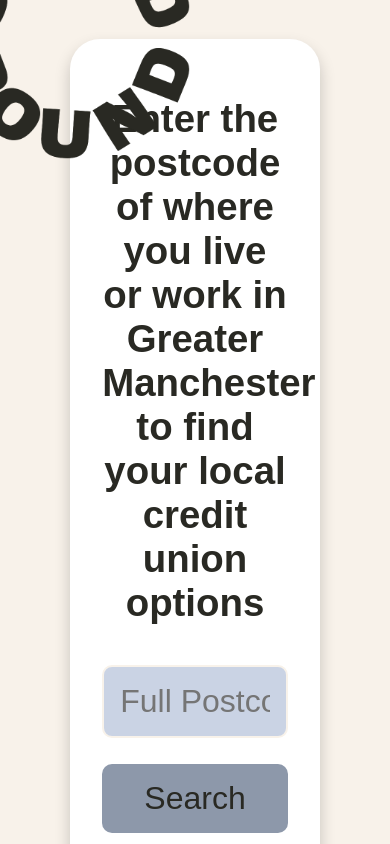
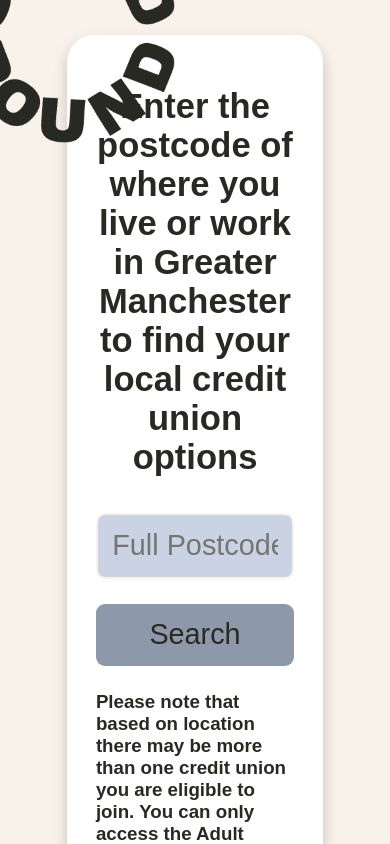
Before and after one commit to j-shohet/PostcodeLiason, a React (Vite) app: page / in a window 390 px wide. Shown: the top 844 px of the page. Built offline with nearby package versions, Linux system fonts and the light colour scheme.

Commit message:
slightly reduced size to fit in frame

```diff
--- a/src/App.css
+++ b/src/App.css
@@ -28,18 +28,18 @@ body {
   display: flex;
   justify-content: center;
   align-items: center;
-  padding: 10%; /* Increased from 5% */
+  padding: 9%; /* Increased from 5% */
   width: 100%;
 }
 
 .card {
-  padding: 4rem; /* Increased from 2rem */
+  padding: 3.6rem; /* Increased from 2rem */
   background-color: white;
-  border-radius: 30px; /* Increased from 15px */
-  box-shadow: 0px 8px 16px rgba(0, 0, 0, 0.2); /* Scaled up */
-  width: 1200px; /* Increased from 600px */
+  border-radius: 27px; /* Increased from 15px */
+  box-shadow: 0px 7.2px 14.4px rgba(0, 0, 0, 0.2); /* Scaled from 0px 4px 8px */
+  width: 1080px; /* Increased from 600px */
   max-width: 80%;
-  min-width: 800px; /* Increased from 400px */
+  min-width: 720px; /* Increased from 400px */
   display: flex;
   flex-direction: column;
   align-items: center;
@@ -52,23 +52,23 @@ body {
   top: 0;
   left: 0;
   transform: translate(-50%, -50%);
-  width: 240px; /* Increased from 120px */
-  height: 240px; /* Increased from 120px */
+  width: 216px; /* Increased from 120px */
+  height: 216px; /* Increased from 120px */
 }
 
 h1, h2 {
-  font-size: 2.6rem; /* Increased from 1.3rem */
+  font-size: 2.34rem; /* Increased from 1.3rem */
   color: var(--Graphine);
   text-align: center;
-  margin-bottom: 40px; /* Increased from 20px */
+  margin-bottom: 36px; /* Increased from 20px */
   width: 100%;
 }
 
 .input {
-  padding: 16px; /* Increased from 8px */
-  font-size: 2rem; /* Increased from 1rem */
-  border: 2px solid var(--Cotton); /* Increased border width */
-  border-radius: 10px; /* Increased from 5px */
+  padding: 14.4px; /* Increased from 8px */
+  font-size: 1.8rem; /* Increased from 1rem */
+  border: 2px solid var(--Cotton); /* Increased from 1px */
+  border-radius: 9px; /* Increased from 5px */
   outline: none;
   width: 75%;
   background-color: var(--Cloudy);
@@ -82,14 +82,14 @@ h1, h2 {
 .button {
   background-color: var(--M62);
   color: var(--Graphine);
-  font-size: 2rem; /* Increased from 1rem */
-  padding: 16px 24px; /* Increased from 8px 12px */
+  font-size: 1.8rem; /* Increased from 1rem */
+  padding: 14.4px 21.6px; /* Increased from 8px 12px */
   border: none;
-  border-radius: 10px; /* Increased from 5px */
+  border-radius: 9px; /* Increased from 5px */
   cursor: pointer;
   transition: all 0.3s ease;
-  margin: 4%; /* Increased from 2% */
-  margin-top: 14%; /* Increased from 7% */
+  margin: 3.6%; /* Increased from 2% */
+  margin-top: 12.6%; /* Increased from 7% */
 }
 
 .button:hover {
@@ -98,27 +98,27 @@ h1, h2 {
 }
 
 .result {
-  padding: 2rem; /* Increased from 1rem */
-  border-radius: 10px; /* Increased from 5px */
+  padding: 1.8rem; /* Increased from 1rem */
+  border-radius: 9px; /* Increased from 5px */
   background-color: var(--Cloudy);
   text-align: center;
-  margin-top: 2rem; /* Increased from 1rem */
+  margin-top: 1.8rem; /* Increased from 1rem */
   width: 100%;
 }
 
 .result-text {
-  font-size: 2.4rem; /* Increased from 1.2rem */
+  font-size: 2.16rem; /* Increased from 1.2rem */
   color: var(--Vimto);
-  margin-bottom: 2rem; /* Increased from 1rem */
+  margin-bottom: 1.8rem; /* Increased from 1rem */
 }
 
 .apply-button {
   background-color: var(--M62);
   color: var(--Cotton);
-  font-size: 2rem; /* Increased from 1rem */
-  padding: 1rem 2rem; /* Increased from 0.5rem 1rem */
+  font-size: 1.8rem; /* Increased from 1rem */
+  padding: 0.9rem 1.8rem; /* Increased from 0.5rem 1rem */
   border: none;
-  border-radius: 10px; /* Increased from 5px */
+  border-radius: 9px; /* Increased from 5px */
   cursor: pointer;
   transition: background-color 0.3s ease;
 }
@@ -134,13 +134,13 @@ h1, h2 {
 
 @media (max-width: 600px) {
   .card {
-    padding: 2rem; /* Increased from 1rem */
+    padding: 1.8rem; /* Increased from 1rem */
     width: 90%;
     min-width: unset;
   }
 
   h1, h2 {
-    font-size: 2.4rem; /* Increased from 1.2rem */
+    font-size: 2.16rem; /* Increased from 1.2rem */
   }
 
   .input, .button, .apply-button {
```
